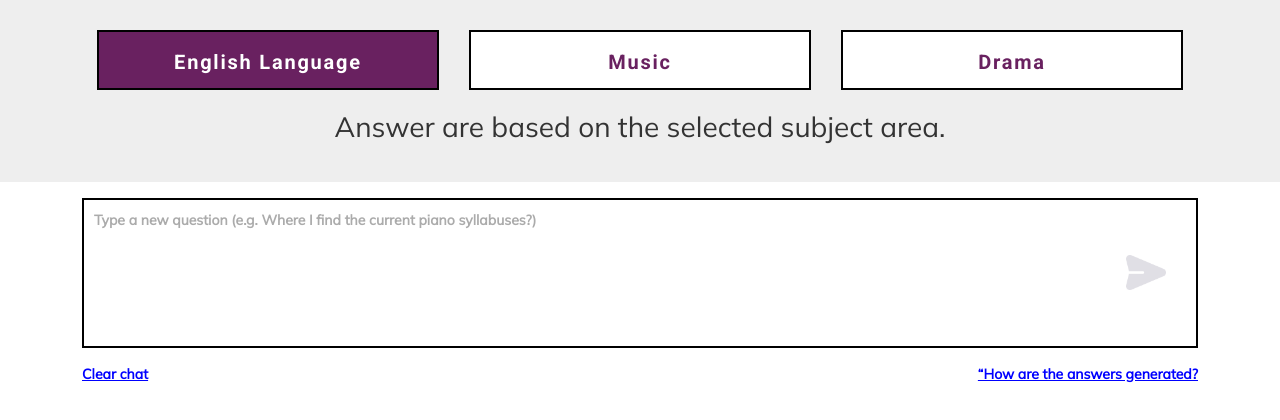
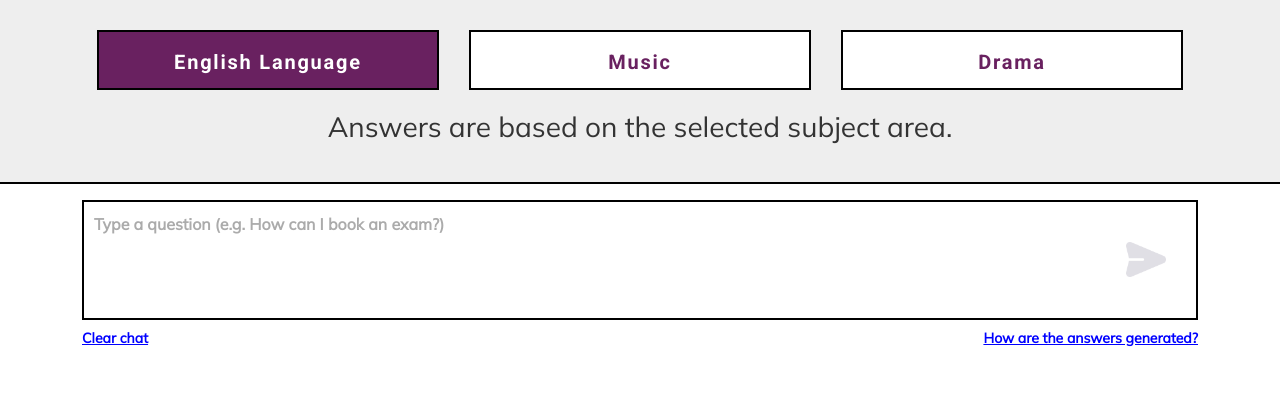
Before and after one commit to mehran108/trinity-ops-chat, an Angular app: page /faq in a window 1280 px wide. Shown: the top 420 px of the page. Built offline with nearby package versions, Linux system fonts and the light colour scheme.

Commit message:
work on fixes

```diff
--- a/src/app/about/about.component.html
+++ b/src/app/about/about.component.html
@@ -11,19 +11,19 @@
     <div class="row">
       <div class="col-12 about-desc">
         <p>Based on ChatGPT's language processing model, the Chat Trinity bot interrogates data from the
-          Trinity College London website ([ <a href="#">www.trinitycollege.com</a> ]) and a number of syllabus,
+          Trinity College London website <a href="#">www.trinitycollege.com</a> and a number of syllabus,
           regulation,
           and guidance documents to auto-generate answers to your questions. If the answer is vague or
           unhelpful; we recommend asking a more specific question. Over time the quality of answers will
           improve as the technology learns from your questions.</p>
         <p>There is of course no substitute for human interaction! To find Trinity contacts visit your local
-          country page on the Trinity website - [ <a href="#">https://www.trinitycollege.com/local-trinity</a> ]</p>
+          country page on the Trinity website - <a href="#">https://www.trinitycollege.com/local-trinity</a></p>
         <p class="m-0">**English Language**</p>
-        <p>For a list of the web content and document source data used, [ <a href="#">click here.</a> ]</p>
+        <p>For a list of the web content and document source data used, <a href="#">click here.</a></p>
         <p class="m-0">**Music**</p>
-        <p>For a list of the web content and document source data used, [<a href="#">click here.</a>]</p>
+        <p>For a list of the web content and document source data used, <a href="#">click here.</a></p>
         <p class="m-0">**Drama**</p>
-        <p>For a list of the web content and document source data used, [<a href="#">click here.</a>]</p>
+        <p>For a list of the web content and document source data used, <a href="#">click here.</a></p>
       </div>
     </div>
   </div>
--- a/src/app/faq/faq.component.html
+++ b/src/app/faq/faq.component.html
@@ -6,21 +6,21 @@
           <mat-tab label="English Language">
             <div class="row">
               <div class="col-12">
-                <h3 class="text-center ask-question">Answer are based on the selected subject area.</h3>
+                <h3 class="text-center ask-question">Answers are based on the selected subject area.</h3>
               </div>
             </div>
           </mat-tab>
           <mat-tab label="Music">
             <div class="row">
               <div class="col-12">
-                <h3 class="text-center ask-question">Answer are based on the selected subject area.</h3>
+                <h3 class="text-center ask-question">Answers are based on the selected subject area.</h3>
               </div>
             </div>
           </mat-tab>
           <mat-tab label="Drama">
             <div class="row">
               <div class="col-12">
-                <h3 class="text-center ask-question">Answer are based on the selected subject area.</h3>
+                <h3 class="text-center ask-question">Answers are based on the selected subject area.</h3>
               </div>
             </div>
           </mat-tab>
@@ -87,14 +87,14 @@
       <div class="col-12">
         <div class="textarea">
           <textarea [(ngModel)]="question" [ngModelOptions]="{standalone: true}"
-            placeholder="Type a new question (e.g. Where I find the current piano syllabuses?)"></textarea>
+            placeholder="Type a question (e.g. How can I book an exam?)"></textarea>
           <img (click)="sendMessage()" src="assets/images/send.png" alt="">
         </div>
       </div>
       <div class="col-12">
-        <div class="d-flex align-items-center justify-content-between mt-3 clear-chat">
+        <div class="d-flex align-items-center justify-content-between mt-2 clear-chat">
           <a href="javascript:void(0)" (click)="onClear()">Clear chat</a>
-          <a [routerLink]="'/about'">“How are the answers generated?</a>
+          <a [routerLink]="'/about'">How are the answers generated?</a>
         </div>
 
       </div>
--- a/src/app/home/home.component.html
+++ b/src/app/home/home.component.html
@@ -15,7 +15,7 @@
           <mat-tab-group [(selectedIndex)]="selectedIndex">
             <ng-container *ngFor="let tab of tabs">
               <mat-tab [label]="tab.heading">
-                <h3 class="text-center ask-question">Need some help? Try these commonly asked questions</h3>
+                <h3 class="text-center ask-question">Need some help? Try these commonly asked questions.</h3>
                 <div class="row">
                   <ng-container *ngFor="let question of tab.questions">
                     <div (click)="selectedTabQuestion = question" class="col-md-6 col-xl-3">
--- a/src/styles.scss
+++ b/src/styles.scss
@@ -12,7 +12,12 @@ body {
 
 .main {
     background-color: #eeeeee;
-    height: calc(100vh - 110px);
+    min-height: 100vh;
+    @media (min-width: 1400px){
+        height: calc(100vh - 110px);
+        min-height: auto;
+    }
+
 
     .main-heading {
         color: #040404;
@@ -98,7 +103,7 @@ body {
     border: 2px solid #000;
     display: flex;
     align-items: center;
-    height: 150px;
+    height: 120px;
     background-color: #fff;
     padding-right: 30px;
 
@@ -109,10 +114,12 @@ body {
         resize: none;
         padding: 10px;
         outline: none;
+        font-size: 16px;
 
         &::placeholder {
             color: #ababab;
             font-weight: bold;
+            font-size: 16px;
         }
     }
 
@@ -140,7 +147,7 @@ body {
 
 .user-question {
     padding-top: 30px;
-    padding-bottom: 60px;
+    padding-bottom: 30px;
     background-color: #fff;
 }
 
@@ -154,6 +161,7 @@ body {
     background-color: #eeeeee;
     padding-top: 30px;
     padding-bottom: 30px;
+    border-bottom: 2px solid #000;
 
     .mat-mdc-tab-label-container .mat-mdc-tab.mdc-tab {
         height: 60px !important;
```
